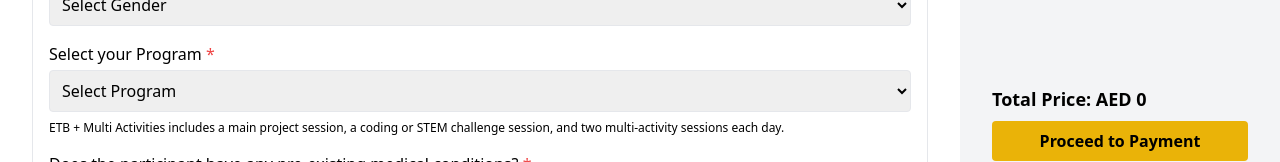
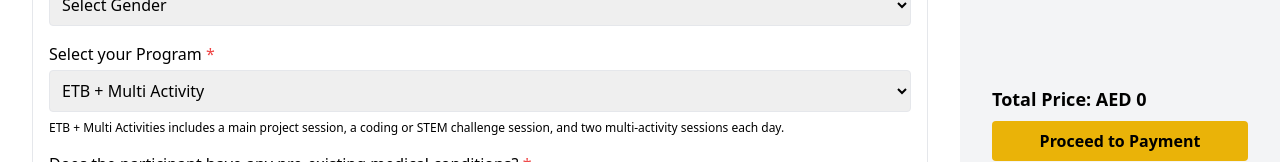
Before and after one commit to strawberry-labs/eco-holidaycamp, a Next.js app: page /dubai-purchase in a window 1280 px wide. Shown: the part 623-785 px from the top of the page. Built offline with nearby package versions, Linux system fonts and the light colour scheme.

Commit message:
feat: dubai only ETB option

```diff
--- a/pages/dubai-purchase.js
+++ b/pages/dubai-purchase.js
@@ -51,7 +51,7 @@ export default function Register() {
         swimmingAbility: "",
         schoolName: "",
         friendsOrSiblingsNames: "",
-        activitySelection: "",
+        activitySelection: "ETB + Multi Activity",
         weeks: {
           allWeeks: false,
           selectedWeeks: Array(6).fill(false),
@@ -342,7 +342,6 @@ export default function Register() {
                     className="mt-1 p-2 w-full border rounded"
                   >
                     <option value="">Select Program</option>
-                    <option value="Multi Activity">Multi Activity</option>
                     <option value="ETB + Multi Activity">
                       ETB + Multi Activity
                     </option>
```
